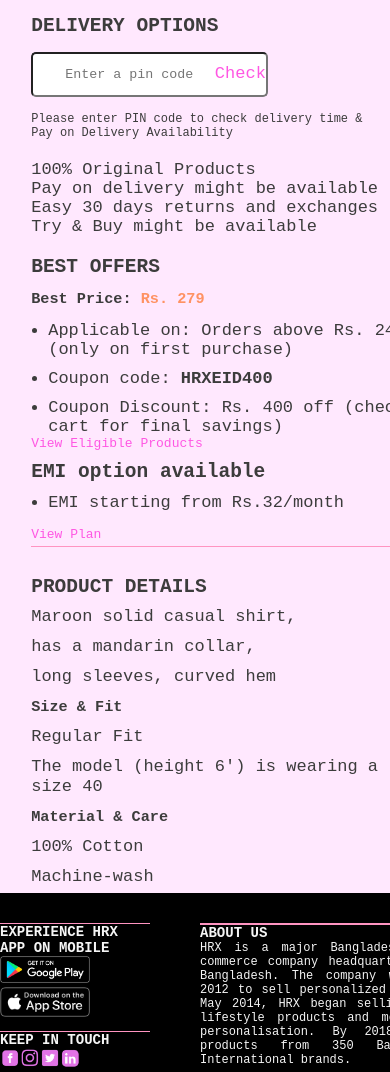
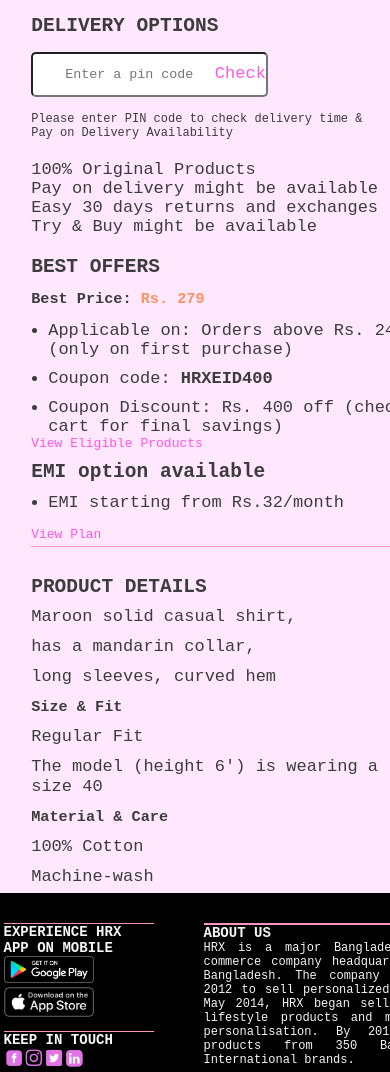
Before and after one commit to hrshammo/shopping-website-UI, a plain HTML site: page index.html in a window 390 px wide. Shown: the part 1556-2628 px from the top of the page. Drawn offline with nearby package versions, Linux system fonts and the light colour scheme; a script that the page names is missing.

Commit message:
Update responsive.css

```diff
--- a/responsive.css
+++ b/responsive.css
@@ -437,6 +437,7 @@ px      68    160    252    344    436    */
 }
 	footer{
 		font-size: 12px;
+		width:130%
 	}
 	.app{
 		width: 30%;
```
